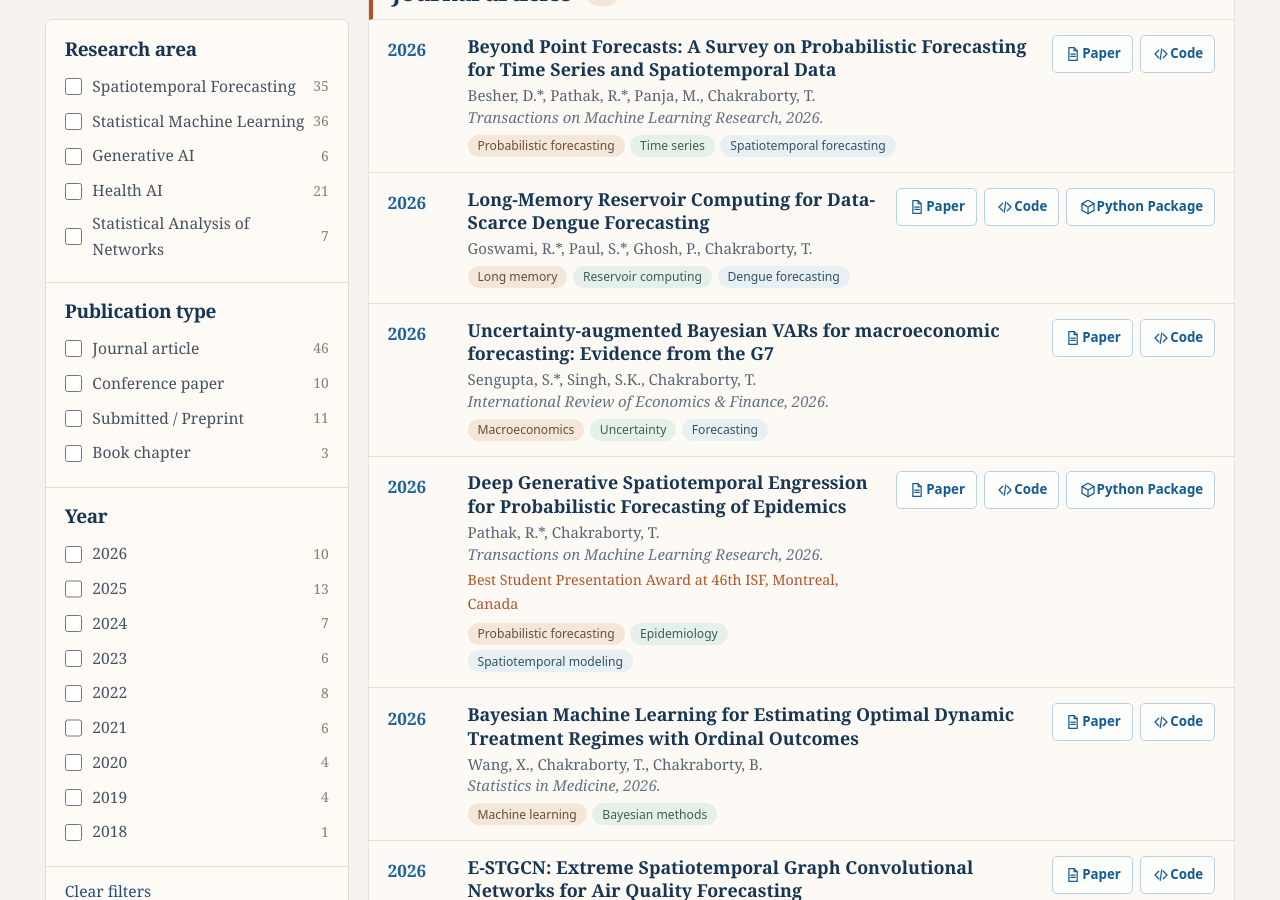
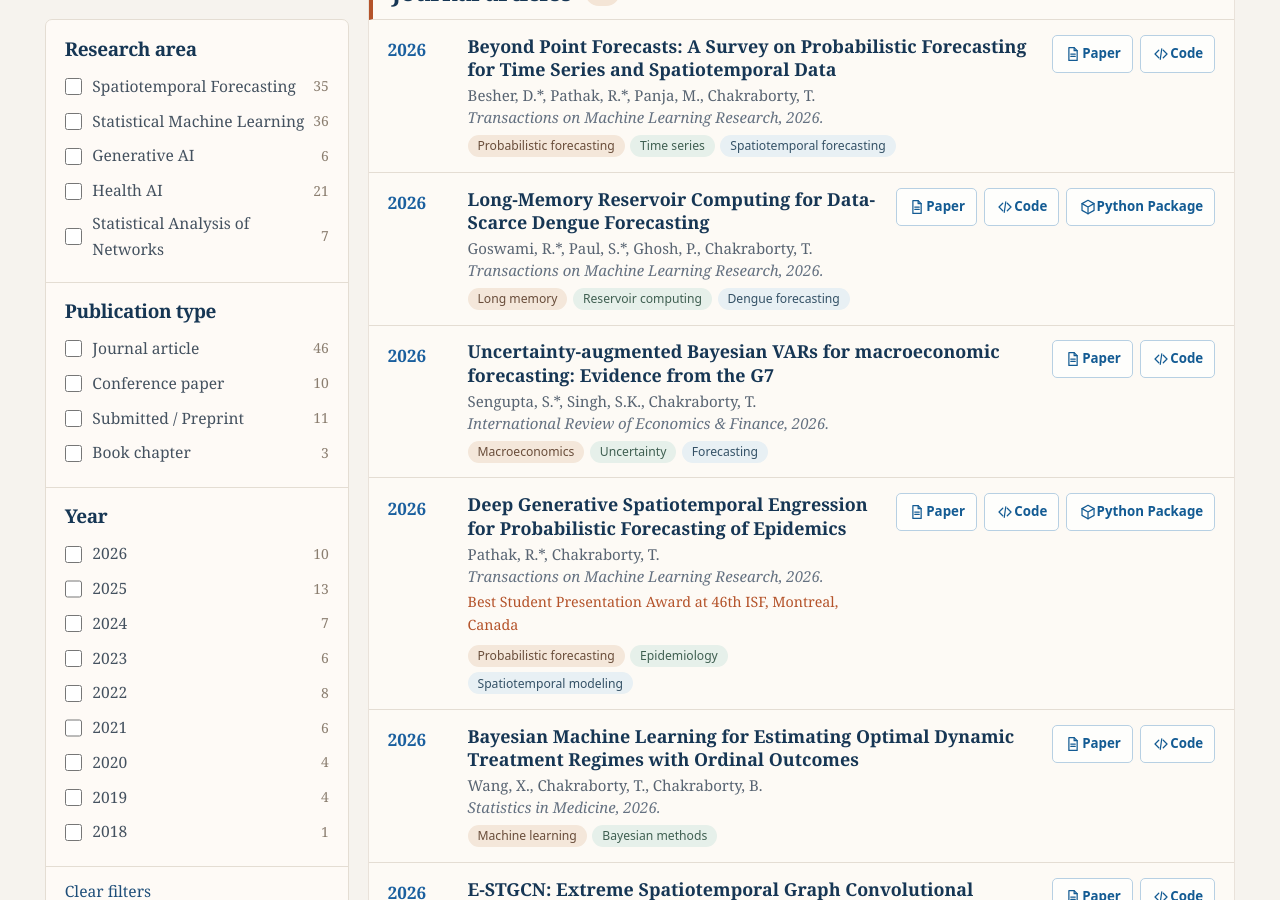
Before and after one commit to ctanujit/ctanujit.github.io, a Jekyll site: the page built from publications/index.md, in a window 1280 px wide and 900 px high, scrolled down 1431 px. Built offline with Jekyll 4.4.1, drawn with Linux system fonts in a browser that asks for light colours; some web fonts are replaced.

Commit message:
Update publications.yml

```diff
--- a/_data/publications.yml
+++ b/_data/publications.yml
@@ -347,7 +347,7 @@
   - Ghosh, P.
   - Chakraborty, T.
   title: Long-Memory Reservoir Computing for Data-Scarce Dengue Forecasting
-  venue: null
+  venue: 'Transactions on Machine Learning Research'
   award: null
   research_areas:
   - spatiotemporal-forecasting
```
